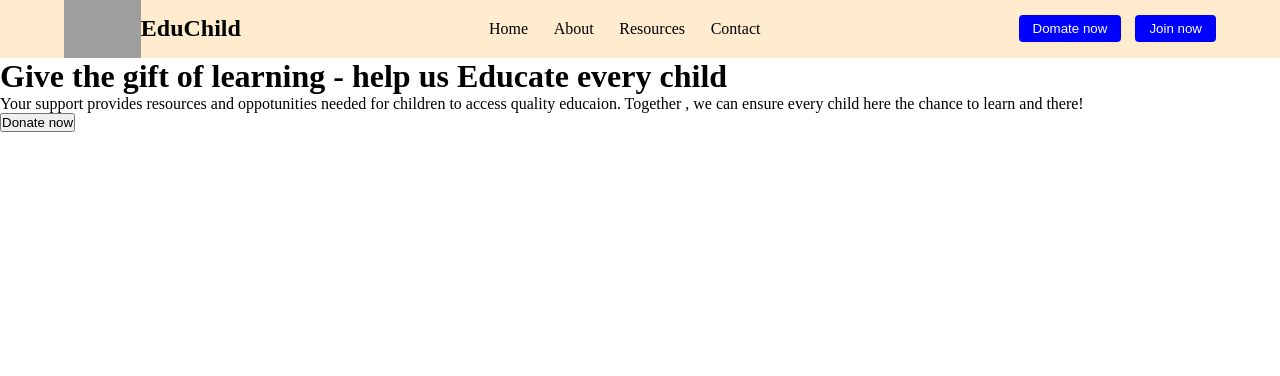
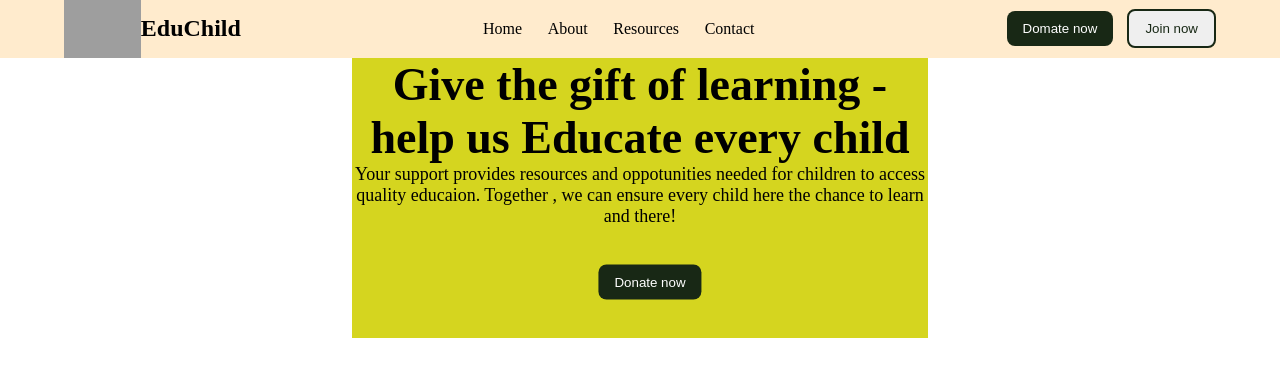
Before and after one commit to shivendra0712/landing_page_for_NGO, a plain HTML site: page index.html in a window 1280 px wide. Drawn offline with Linux system fonts and the light colour scheme; grey boxes are pictures that could not be loaded.

Commit message:
added style of main in style.css file

```diff
--- a/style.css
+++ b/style.css
@@ -34,13 +34,21 @@ nav {
     color: black;
 }
 
-.menu button {
+.menu  > .button1 {
     margin-left: 10px;
-    padding: 6px 14px;
+    padding: 10px 16px;
     border: none;
-    border-radius: 4px;
+    border-radius: 8px;
     color: white;
-    background-color: blue;
+    background-color: #182815;
+}
+.menu > .button2 {
+    margin-left: 10px;
+    padding: 10px 16px;
+    border: 2px solid #182815;
+    border-radius: 8px;
+    color: #182815;
+
 }
 .logo{
     display: flex;
@@ -49,3 +57,36 @@ nav {
 .logo img {
     width: 6vw;
 }
+
+main{
+    width: 45%;
+    height: 35%;
+    background-color: #d5d51f;
+    margin: 0 auto;
+    font-size:20px;
+    position: relative;
+}
+main > h1{
+    font-size:2.3em ;
+    font-weight: 550;
+    text-align: center;
+}
+main > p{
+    font-size:0.9em ;
+
+    text-align: center;
+
+}
+main > button{
+    margin: 0 auto;
+    position: absolute;
+    top: 80%;
+    left: 50%;
+    transform: translate(-50%,-50%);
+    margin-left: 10px;
+    padding: 10px 16px;
+    border: none;
+    border-radius: 8px;
+    color: white;
+    background-color: #182815;
+}
```
